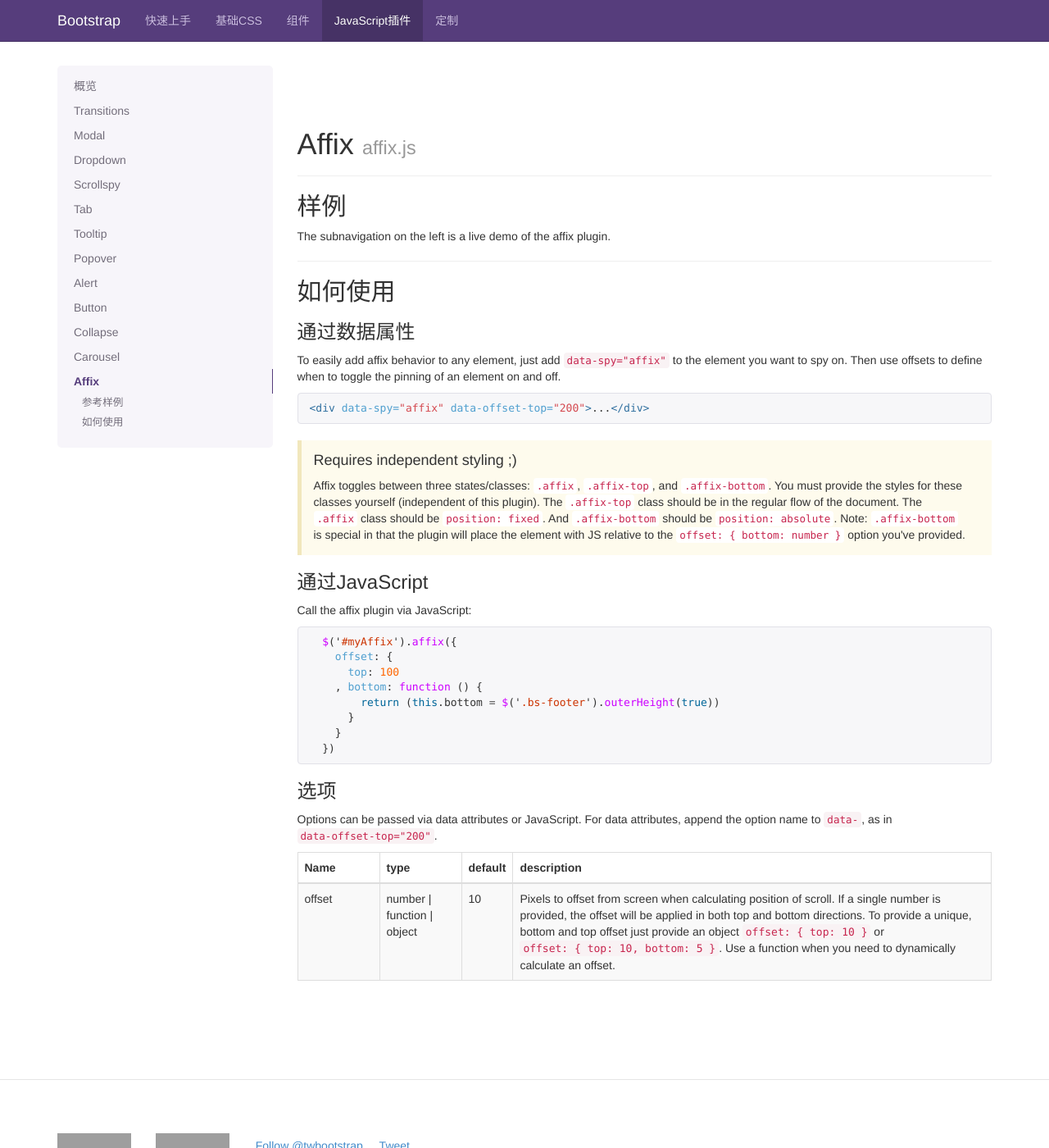
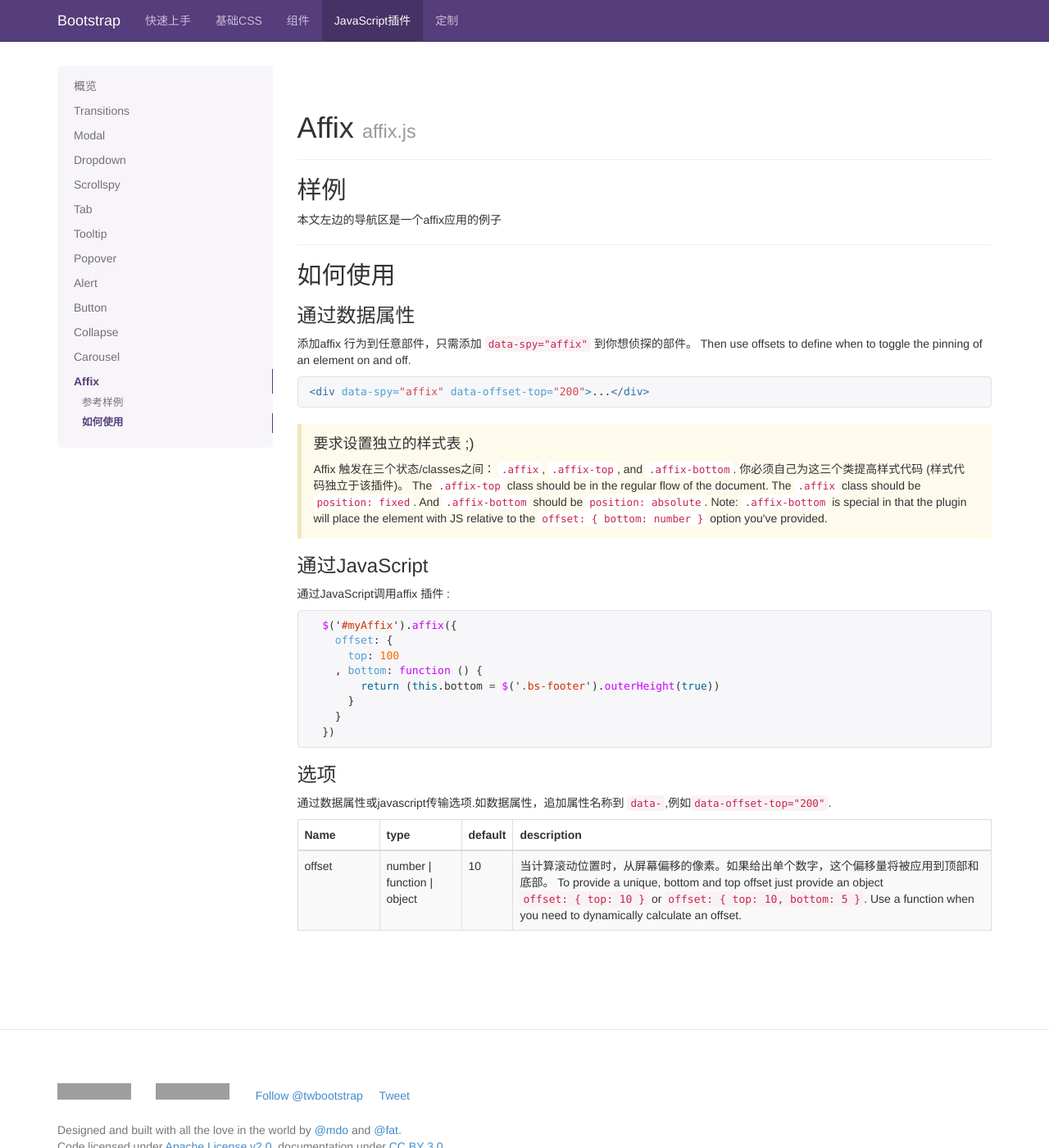
Before and after one commit to adam139/adam139.github.io, a Jekyll site: the page built from javascript.html, in a window 1280 px wide and 1400 px high, scrolled down 29602 px. Shown: the whole window at 82% size. Built offline with Jekyll 4.4.1, drawn with Linux system fonts in a browser that asks for light colours; Markdown is read by kramdown in place of the engine named in the settings; comment, search, counter and statistics services are not loaded; some of the changed text lies outside the part shown; grey boxes are pictures that could not be loaded.

Commit message:
translations

```diff
--- a/getting-started.html
+++ b/getting-started.html
@@ -956,7 +956,7 @@
     <p>The stock Bootstrap buttons require just one class, <code>.btn</code>, to start.  Here we extend the <code>.btn</code> style with a new modifier class, <code>.btn-ttc</code>, that we will create. This gives us a distinct custom look with minimal effort.</p>
     <p>Our customized button will be coded like this:</p>
 {% highlight html %}
-<button type="button" class="btn btn-ttc">Save changes</button>
+<button type="button" class="btn btn-ttc">保存更改</button>
 {% endhighlight %}
     <p>Note how <code>.btn-ttc</code> is added to the standard <code>.btn</code> class.</p>
 
--- a/javascript.html
+++ b/javascript.html
@@ -19,7 +19,7 @@
 
     <div class="bs-callout bs-callout-danger">
       <h4>不要两个都包括</h4>
-      <p>Both <code>bootstrap.js</code> and <code>bootstrap.min.js</code> contain all plugins in a single file.</p>
+      <p>Both<code>bootstrap.js</code> and <code>bootstrap.min.js</code> contain all plugins in a single file.</p>
     </div>
 
     <div class="bs-callout bs-callout-danger">
@@ -118,8 +118,8 @@
               <p>One fine body&hellip;</p>
             </div>
             <div class="modal-footer">
-              <button type="button" class="btn btn-default" data-dismiss="modal">Close</button>
-              <button type="button" class="btn btn-primary">Save changes</button>
+              <button type="button" class="btn btn-default" data-dismiss="modal">关闭</button>
+              <button type="button" class="btn btn-primary">保存更改</button>
             </div>
           </div><!-- /.modal-content -->
         </div><!-- /.modal-dialog -->
@@ -137,8 +137,8 @@
         <p>One fine body&hellip;</p>
       </div>
       <div class="modal-footer">
-        <button type="button" class="btn btn-default" data-dismiss="modal">Close</button>
-        <button type="button" class="btn btn-primary">Save changes</button>
+        <button type="button" class="btn btn-default" data-dismiss="modal">关闭</button>
+        <button type="button" class="btn btn-primary">保存更改</button>
       </div>
     </div><!-- /.modal-content -->
   </div><!-- /.modal-dialog -->
@@ -180,8 +180,8 @@
             <p>Aenean lacinia bibendum nulla sed consectetur. Praesent commodo cursus magna, vel scelerisque nisl consectetur et. Donec sed odio dui. Donec ullamcorper nulla non metus auctor fringilla.</p>
           </div>
           <div class="modal-footer">
-            <button type="button" class="btn btn-default" data-dismiss="modal">Close</button>
-            <button type="button" class="btn btn-primary">Save changes</button>
+            <button type="button" class="btn btn-default" data-dismiss="modal">关闭</button>
+            <button type="button" class="btn btn-primary">保存更改</button>
           </div>
 
         </div><!-- /.modal-content -->
@@ -211,8 +211,8 @@
         ...
       </div>
       <div class="modal-footer">
-        <button type="button" class="btn btn-default" data-dismiss="modal">Close</button>
-        <button type="button" class="btn btn-primary">Save changes</button>
+        <button type="button" class="btn btn-default" data-dismiss="modal">关闭</button>
+        <button type="button" class="btn btn-primary">保存更改</button>
       </div>
     </div><!-- /.modal-content -->
   </div><!-- /.modal-dialog -->
@@ -1782,17 +1782,17 @@
     <h2 id="carousel-usage">如何使用</h2>
 
     <h3>通过数据属性</h3>
-    <p>Use data attributes to easily control the position of the carousel. <code>data-slide</code> accepts the keywords <code>prev</code> or <code>next</code>, which alters the slide position relative to its current position. Alternatively, use <code>data-slide-to</code> to pass a raw slide index to the carousel <code>data-slide-to="2"</code>, which shifts the slide position to a particular index beginning with <code>0</code>.</p>
+    <p>通过数据属性容易控制carousel位置， <code>data-slide</code> 接受关键词 <code>prev</code> 或 <code>next</code>, which alters the slide position relative to its current position. Alternatively, use <code>data-slide-to</code> to pass a raw slide index to the carousel <code>data-slide-to="2"</code>, which shifts the slide position to a particular index beginning with <code>0</code>.</p>
     <p>The <code>data-ride="carousel"</code> attribute is used to mark a carousel as animating starting at page load.</p>
 
     <h3>通过JavaScript</h3>
-    <p>Call carousel manually with:</p>
+    <p>手动调用 carousel:</p>
 {% highlight js %}
 $('.carousel').carousel()
 {% endhighlight %}
 
     <h3>选项</h3>
-    <p>Options can be passed via data attributes or JavaScript. For data attributes, append the option name to <code>data-</code>, as in <code>data-interval=""</code>.</p>
+    <p>选项能采用数据属性或JavaScript来传输。对于数据属性方式，追加选项名到 <code>data-</code>,例如 <code>data-interval=""</code>.</p>
     <div class="table-responsive">
       <table class="table table-bordered table-striped">
         <thead>
@@ -1820,7 +1820,7 @@
            <td>wrap</td>
            <td>boolean</td>
            <td>true</td>
-           <td>Whether the carousel should cycle continuously or have hard stops.</td>
+           <td>是否循环轮换。</td>
          </tr>
         </tbody>
       </table>
@@ -1829,7 +1829,7 @@
     <h3>方法</h3>
 
     <h4>.carousel(options)</h4>
-    <p>Initializes the carousel with an optional options <code>object</code> and starts cycling through items.</p>
+    <p>用可选参数初始化 carousel <code>object</code> 并且开始循环轮换。</p>
 {% highlight js %}
 $('.carousel').carousel({
   interval: 2000
@@ -1891,29 +1891,29 @@
     </div>
 
     <h2 id="affix-examples">样例</h2>
-    <p>The subnavigation on the left is a live demo of the affix plugin.</p>
+    <p>本文左边的导航区是一个affix应用的例子</p>
 
     <hr class="bs-docs-separator">
 
     <h2 id="affix-usage">如何使用</h2>
 
     <h3>通过数据属性</h3>
-    <p>To easily add affix behavior to any element, just add <code>data-spy="affix"</code> to the element you want to spy on. Then use offsets to define when to toggle the pinning of an element on and off.</p>
+    <p>添加affix 行为到任意部件，只需添加 <code>data-spy="affix"</code> 到你想侦探的部件。 Then use offsets to define when to toggle the pinning of an element on and off.</p>
 
 {% highlight html %}
 <div data-spy="affix" data-offset-top="200">...</div>
 {% endhighlight %}
 
     <div class="bs-callout bs-callout-warning">
-      <h4>Requires independent styling ;)</h4>
+      <h4>要求设置独立的样式表 ;)</h4>
       <p>
-        Affix toggles between three states/classes: <code>.affix</code>, <code>.affix-top</code>, and <code>.affix-bottom</code>. You must provide the styles for these classes yourself (independent of this plugin).
+        Affix 触发在三个状态/classes之间： <code>.affix</code>, <code>.affix-top</code>, and <code>.affix-bottom</code>. 你必须自己为这三个类提高样式代码 (样式代码独立于该插件)。
         The <code>.affix-top</code> class should be in the regular flow of the document. The <code>.affix</code> class should be <code>position: fixed</code>. And <code>.affix-bottom</code> should be <code>position: absolute</code>. Note: <code>.affix-bottom</code> is special in that the plugin will place the element with JS relative to the <code>offset: { bottom: number }</code> option you've provided.
       </p>
     </div>
 
     <h3>通过JavaScript</h3>
-    <p>Call the affix plugin via JavaScript:</p>
+    <p>通过JavaScript调用affix 插件 :</p>
 {% highlight js %}
   $('#myAffix').affix({
     offset: {
@@ -1927,7 +1927,7 @@
 
 
     <h3>选项</h3>
-    <p>Options can be passed via data attributes or JavaScript. For data attributes, append the option name to <code>data-</code>, as in <code>data-offset-top="200"</code>.</p>
+    <p>通过数据属性或javascript传输选项.如数据属性，追加属性名称到 <code>data-</code>,例如<code>data-offset-top="200"</code>.</p>
 
     <div class="table-responsive">
       <table class="table table-bordered table-striped">
@@ -1944,7 +1944,7 @@
            <td>offset</td>
            <td>number | function | object</td>
            <td>10</td>
-           <td>Pixels to offset from screen when calculating position of scroll. If a single number is provided, the offset will be applied in both top and bottom directions. To provide a unique, bottom and top offset just provide an object <code>offset: { top: 10 }</code> or <code>offset: { top: 10, bottom: 5 }</code>. Use a function when you need to dynamically calculate an offset.</td>
+           <td>当计算滚动位置时，从屏幕偏移的像素。如果给出单个数字，这个偏移量将被应用到顶部和底部。 To provide a unique, bottom and top offset just provide an object <code>offset: { top: 10 }</code> or <code>offset: { top: 10, bottom: 5 }</code>. Use a function when you need to dynamically calculate an offset.</td>
          </tr>
         </tbody>
       </table>
```
